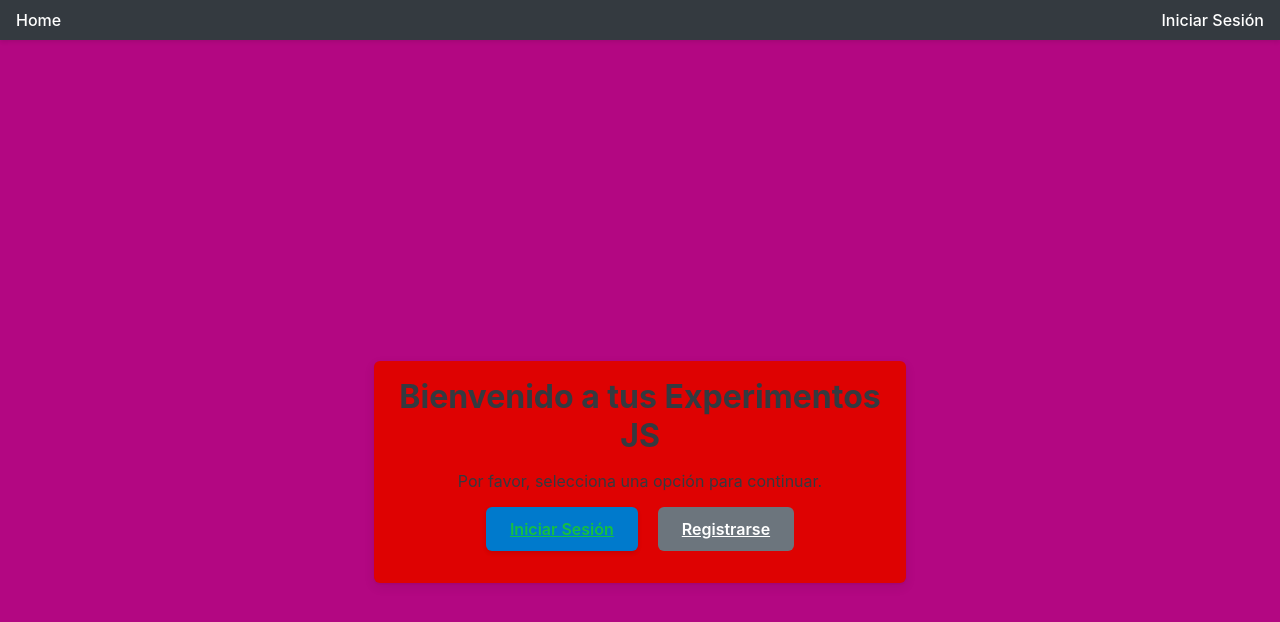
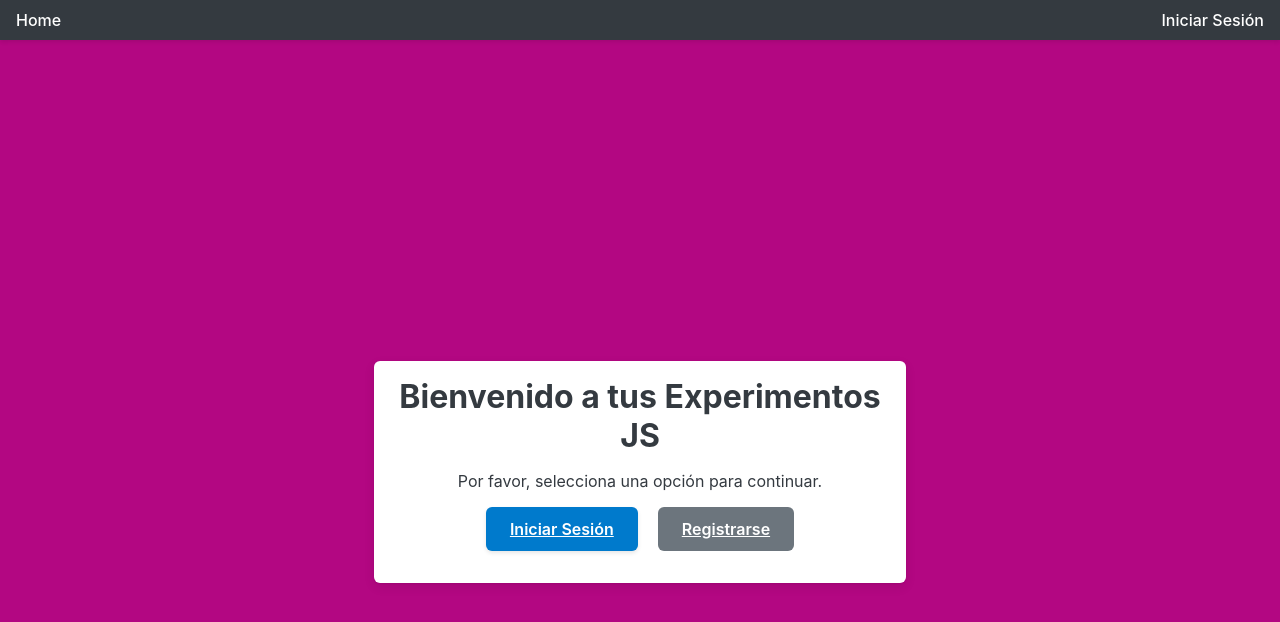
Before and after one commit to uribemaxi2-gif/mi.app.js.fr, a React (Vite) app: page / in a window 1280 px wide. Shown: the top 622 px of the page. Built offline with nearby package versions, Linux system fonts and the light colour scheme.

Commit message:
mejora del estilo de la pagina 5

```diff
--- a/src/styles.css
+++ b/src/styles.css
@@ -90,7 +90,7 @@ h1, h2, h3 {
 
 .btn-primary {
     background-color: var(--color-primary);
-    color: rgb(22, 192, 65);
+    color: rgb(255, 255, 255);
     box-shadow: 0 2px 4px rgba(0, 0, 0, 0.1); /* Sombra para elevarlo */
 }
 
@@ -100,7 +100,7 @@ h1, h2, h3 {
 }
 
 .btn-primary:active {
-    background-color: #061323; /* Tono más oscuro al hacer click */
+    background-color: #004494; /* Tono más oscuro al hacer click */
     transform: translateY(1px); /* Efecto de presión */
     box-shadow: none;
 }
@@ -115,7 +115,7 @@ h1, h2, h3 {
 /* ========================================================= */
 
 .card {
-    background-color: rgb(222, 2, 2);
+    background-color: rgb(255, 255, 255);
     padding: var(--spacing-unit);
     border-radius: var(--border-radius);
     /* Sombra de elevación moderna */
```
